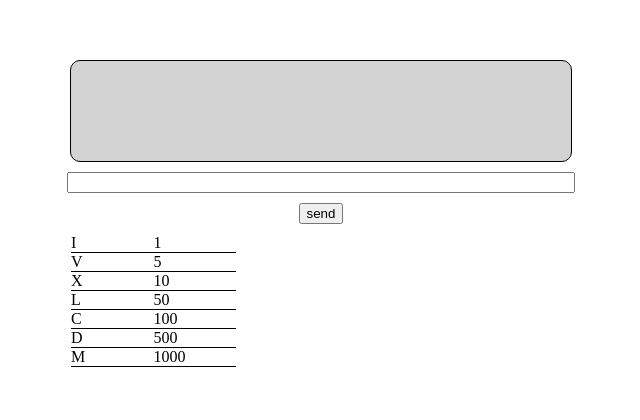
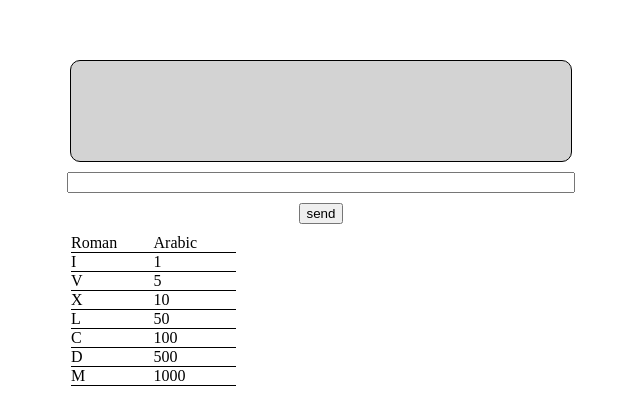
Before and after one commit to sefakanbur93/itemis-code-challange, a Vue app: page / in a window 1280 px wide. Shown: the part 268-688 px from the top of the page, without its empty margins (319-959 px from the left). Built offline with nearby package versions, Linux system fonts and the light colour scheme.

Commit message:
improve styling

```diff
--- a/src/App.vue
+++ b/src/App.vue
@@ -5,9 +5,9 @@
       <input class="main__input" v-model="input" type="text">
       <button type="button" @click="sendMessage">send</button>
       <div class="main__info-table">
-        <InfoTable v-if="romanArabicMap.size > 0" :info-map="romanArabicMap"/>
-        <InfoTable v-if="translationMap.size > 0" :info-map="translationMap"/>
-        <InfoTable v-if="resourceCostMap.size > 0" :info-map="resourceCostMap"/>
+        <InfoTable v-if="romanArabicMap.size > 0" :info-map="romanArabicMap" col-name1="Roman" col-name2="Arabic"/>
+        <InfoTable v-if="translationMap.size > 0" :info-map="translationMap" col-name1="Intergalactic" col-name2="Roman"/>
+        <InfoTable v-if="resourceCostMap.size > 0" :info-map="resourceCostMap" col-name1="Resource" col-name2="Credits per pcs"/>
       </div>
     </div>
   </div>
--- a/src/components/InfoTable.vue
+++ b/src/components/InfoTable.vue
@@ -1,5 +1,9 @@
 <template>
   <div class="info-table">
+    <div class="info-table__row">
+      <div class="info-table__col">{{colName1}}</div>
+      <div class="info-table__col">{{colName2}}</div>
+    </div>
     <div class="info-table__row" v-for="[key, value] in infoMap" :key="key">
       <div class="info-table__col">{{key}}</div>
       <div class="info-table__col">{{value}}</div>
@@ -9,7 +13,9 @@
 
 <script setup lang="ts">
 defineProps({
-  infoMap: Map<string, string>
+  infoMap: Map<string, string>,
+  colName1: String,
+  colName2: String
 })
 </script>
 <style lang="scss">
--- a/src/composables/useCodeChallenge.ts
+++ b/src/composables/useCodeChallenge.ts
@@ -12,7 +12,7 @@ export default () => {
 
     // This regex should be dynamic. It requires already set translations.
     const setCreditsRegex = computed<RegExp>(() => {
-        return new RegExp(`(${Array.from(translationMap.value.keys()).join('|')})\\s\\w+\\sis\\s\\d+\\sCredits`);
+        return new RegExp(`(${Array.from(translationMap.value.keys()).join('|')})\\s\\w+\\sis\\s\\d+\\sCredits`, 'i');
     })
 
     function getRomanNumberInArabicNumber(romanNumber: string): number {
@@ -97,7 +97,7 @@ export default () => {
     function handleHowMuchQuestion(input: string): string {
         const intergalacticNumber = input.replace(howMuchQuestionString, '').replace('?', '').trim()
 
-        const arabicNumber = getIntergalacticNumberInArabicNumber(intergalacticNumber.trim().split(' '))
+        const arabicNumber = getIntergalacticNumberInArabicNumber(intergalacticNumber.toLowerCase().trim().split(' '))
 
         return `${intergalacticNumber} is ${arabicNumber}`
     }
@@ -108,8 +108,8 @@ export default () => {
         let resource = ''
 
         for (let i=0; i< numberAndResources.length; i++) {
-            if(translationMap.value.has(numberAndResources[i])) {
-                intergalacticNumber.push(numberAndResources[i])
+            if(translationMap.value.has(numberAndResources[i].toLowerCase())) {
+                intergalacticNumber.push(numberAndResources[i].toLowerCase())
                 continue
             }
 
@@ -138,8 +138,6 @@ export default () => {
 
     function handleInput(input: string): string | unknown {
         try {
-            console.log(input)
-
             if(setRomanRegex.test(input)) {
                 return handleTranslateNumber(input)
             } else if(setCreditsRegex.value.test(input)){
```
